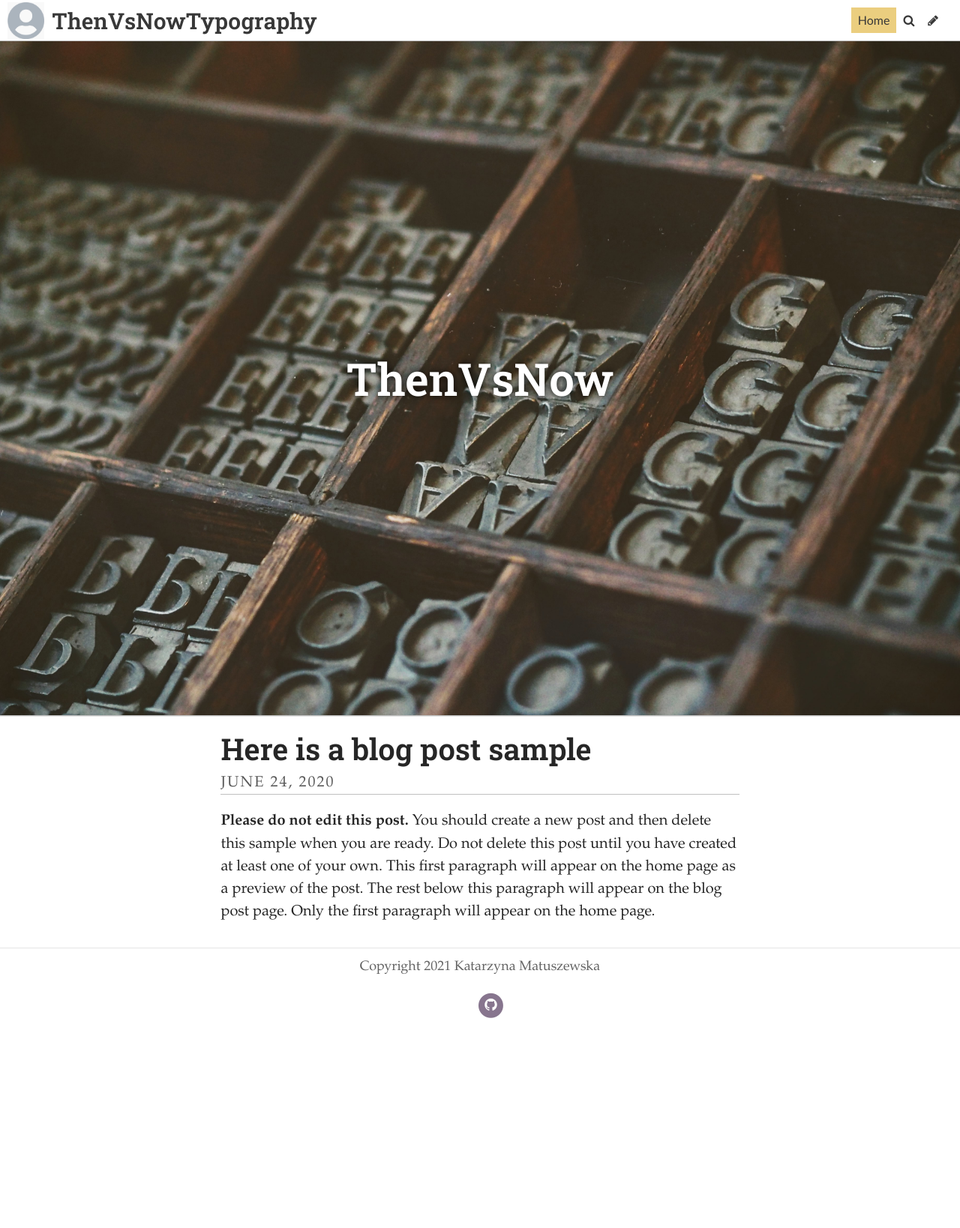
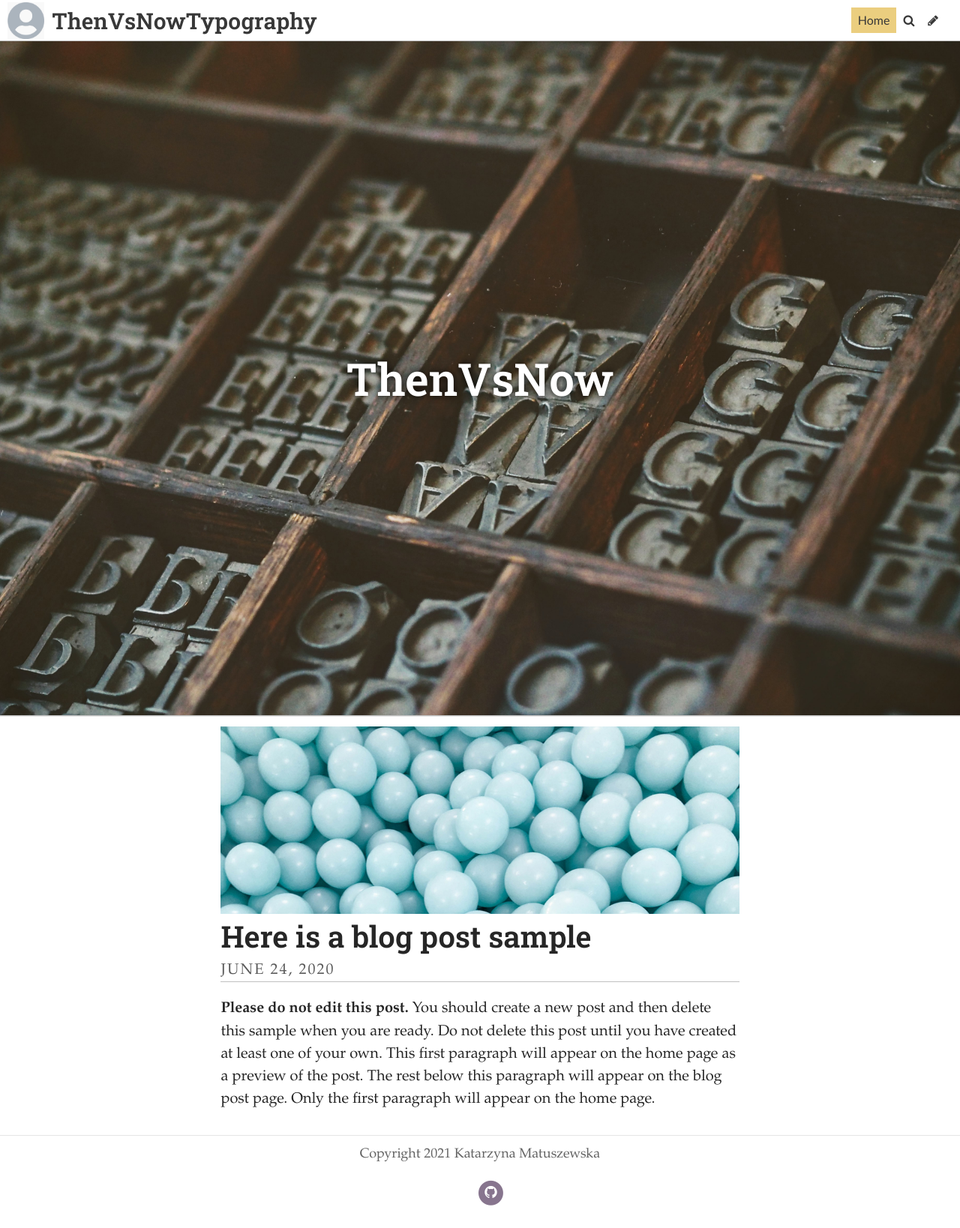
Before and after one commit to kasiamatuszewska/typographydesign, a Jekyll site: the page built from index.html, in a window 1280 px wide. Shown: the whole page at 75% size. Built offline with Jekyll 4.4.1, drawn with Linux system fonts in a browser that asks for light colours; some web fonts are replaced; the list of posts is cut into pages by our own code; before the commit the page ends 1388 px from its top, so only the background shows below that.

Commit message:
Update blog.html

```diff
--- a/_includes/blog.html
+++ b/_includes/blog.html
@@ -34,8 +34,8 @@
     {%- for post in paginator.posts | sort: "date" -%}
     {%- unless post.pinned -%}
     <div class="post-teaser">
-        {%- if post.header_feature_image > "" -%}
-        {%- assign image_url = post.header_feature_image -%}
+        {%- if post.image > "" -%}
+        {%- assign image_url = post.image -%}
         <div class="post-img">
             <a aria-label="{{ post.title }}" href="{{ post.url | relative_url }}">
               {%- if post.caption -%}
```
